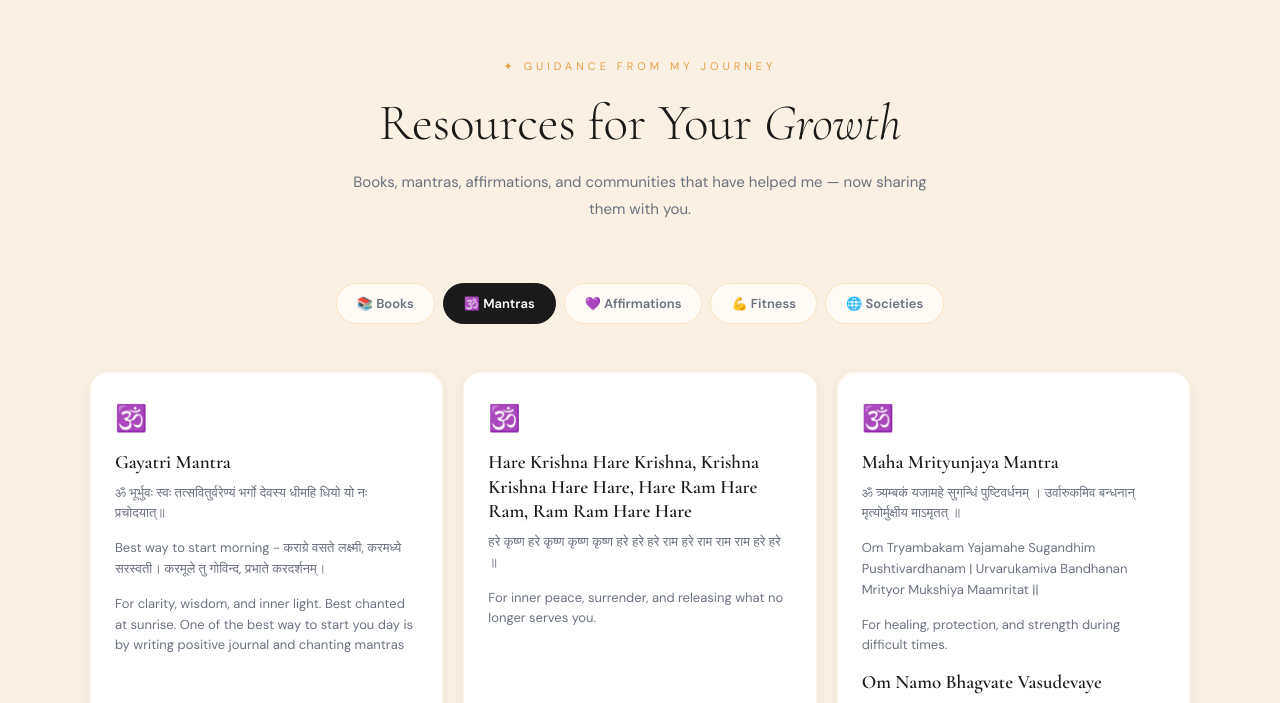
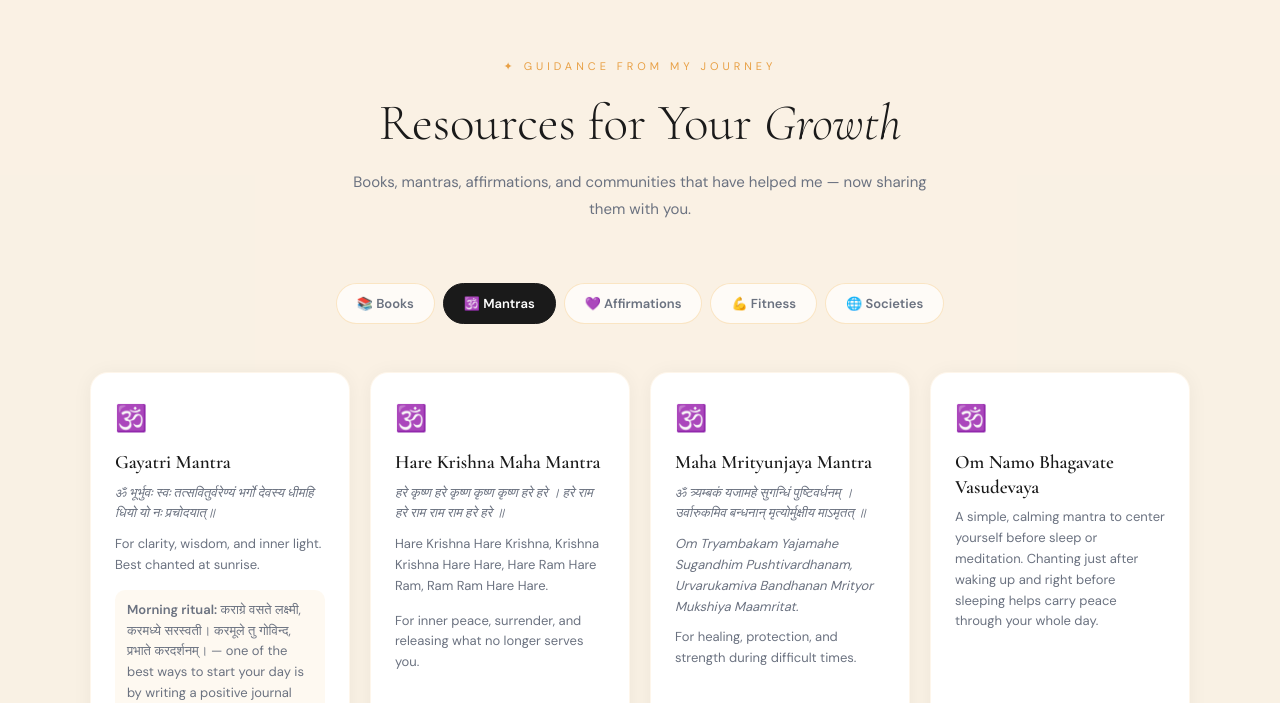
Before and after one commit to AayushiMohan/LifeTrack-For-Mental-Wellbeing, a plain HTML site: page dist/index.html in a window 1280 px wide. Both pictures are taken after a click on the button "🕉️ Mantras". Shown: the part 842-1545 px from the top of the page. Drawn offline with nearby package versions, Linux system fonts and the light colour scheme.

Commit message:
Update index.html

```diff
--- a/dist/index.html
+++ b/dist/index.html
@@ -816,6 +816,29 @@
   .resources-section { padding: 70px 20px; }
   .res-tabs { gap: 6px; }
   .res-tab { padding: 8px 14px; font-size: 12px; }
+}
+    .mantra-sanskrit {
+  font-family: 'Cormorant Garamond', serif;
+  font-size: 15px;
+  font-style: italic;
+  color: var(--amber-deep);
+  line-height: 1.8;
+  margin-bottom: 10px !important;
+}
+
+.mantra-translit {
+  font-size: 12px;
+  color: var(--muted);
+  font-style: italic;
+  margin-bottom: 10px !important;
+}
+
+.mantra-tip {
+  font-size: 12px;
+  background: rgba(244, 194, 119, 0.1);
+  padding: 10px 12px;
+  border-radius: 10px;
+  margin-top: 8px;
 }
   </style>
 </head>
@@ -1274,34 +1297,46 @@
 
 <div class="res-panel" id="panel-mantras">
   <div class="res-grid">
+
     <div class="res-card">
       <span class="res-icon">🕉️</span>
       <h4>Gayatri Mantra</h4>
-        <p>ॐ भूर्भुवः स्वः तत्सवितुर्वरेण्यं भर्गो देवस्य धीमहि धियो यो नः प्रचोदयात्॥</p>
-         <p>Best way to start morning - कराग्रे वसते लक्ष्मी, करमध्ये सरस्वती। करमूले तु गोविन्द, प्रभाते करदर्शनम्।</p>
-        <p>For clarity, wisdom, and inner light. Best chanted at sunrise. One of the best way to start you day is by writing positive journal and chanting mantras</p>
-      </div>
+      <p class="mantra-sanskrit">ॐ भूर्भुवः स्वः तत्सवितुर्वरेण्यं भर्गो देवस्य धीमहि धियो यो नः प्रचोदयात्॥</p>
+      <p>For clarity, wisdom, and inner light. Best chanted at sunrise.</p>
+      <p class="mantra-tip"><strong>Morning ritual:</strong> कराग्रे वसते लक्ष्मी, करमध्ये सरस्वती। करमूले तु गोविन्द, प्रभाते करदर्शनम्। — one of the best ways to start your day is by writing a positive journal and chanting mantras.</p>
+    </div>
+
     <div class="res-card">
       <span class="res-icon">🕉️</span>
-        <h4>Hare Krishna Hare Krishna, Krishna Krishna Hare Hare, Hare Ram Hare Ram, Ram Ram Hare Hare</h4>
-        <p>हरे कृष्ण हरे कृष्ण कृष्ण कृष्ण हरे हरे हरे राम हरे राम राम राम हरे हरे ॥ </p>
+      <h4>Hare Krishna Maha Mantra</h4>
+      <p class="mantra-sanskrit">हरे कृष्ण हरे कृष्ण कृष्ण कृष्ण हरे हरे । हरे राम हरे राम राम राम हरे हरे ॥</p>
+      <p>Hare Krishna Hare Krishna, Krishna Krishna Hare Hare, Hare Ram Hare Ram, Ram Ram Hare Hare.</p>
       <p>For inner peace, surrender, and releasing what no longer serves you.</p>
     </div>
+
     <div class="res-card">
       <span class="res-icon">🕉️</span>
       <h4>Maha Mrityunjaya Mantra</h4>
-        <p>ॐ त्र्यम्बकं यजामहे सुगन्धिं पुष्टिवर्धनम् । उर्वारुकमिव बन्धनान् मृत्योर्मुक्षीय माऽमृतत् ॥</p>
-        <p>Om Tryambakam Yajamahe Sugandhim Pushtivardhanam | Urvarukamiva Bandhanan Mrityor Mukshiya Maamritat ||</p>
+      <p class="mantra-sanskrit">ॐ त्र्यम्बकं यजामहे सुगन्धिं पुष्टिवर्धनम् । उर्वारुकमिव बन्धनान् मृत्योर्मुक्षीय माऽमृतत् ॥</p>
+      <p class="mantra-translit">Om Tryambakam Yajamahe Sugandhim Pushtivardhanam, Urvarukamiva Bandhanan Mrityor Mukshiya Maamritat.</p>
       <p>For healing, protection, and strength during difficult times.</p>
-        <h4>Om Namo Bhagvate Vasudevaye</h4>
-        <p>A simple, calming mantra to center yourself before sleep or meditation. Chanting mantras before sleeping and just after waking up in the morning will help you throughout the day.</p>
-      <div/>
+    </div>
+
+    <div class="res-card">
+      <span class="res-icon">🕉️</span>
+      <h4>Om Namo Bhagavate Vasudevaya</h4>
+      <p>A simple, calming mantra to center yourself before sleep or meditation. Chanting just after waking up and right before sleeping helps carry peace through your whole day.</p>
+    </div>
+
     <div class="res-card">
       <span class="res-icon">📖</span>
       <h4>Sacred Texts for Other Faiths</h4>
       <p>Wisdom and guidance from other traditions — the Quran and the Bible, for those who find peace in these texts.</p>
       <a href="https://www.google.com/search?q=quran+pdf+with+translation" target="_blank" class="res-link">Quran (PDF) →</a><br>
       <a href="https://www.google.com/search?q=holy+bible+pdf" target="_blank" class="res-link">Bible (PDF) →</a>
+    </div>
+
+  </div>
 </div>
 
   <div class="res-panel" id="panel-affirmations">
```
Lines whose indentation alone changed are shown as unchanged.
